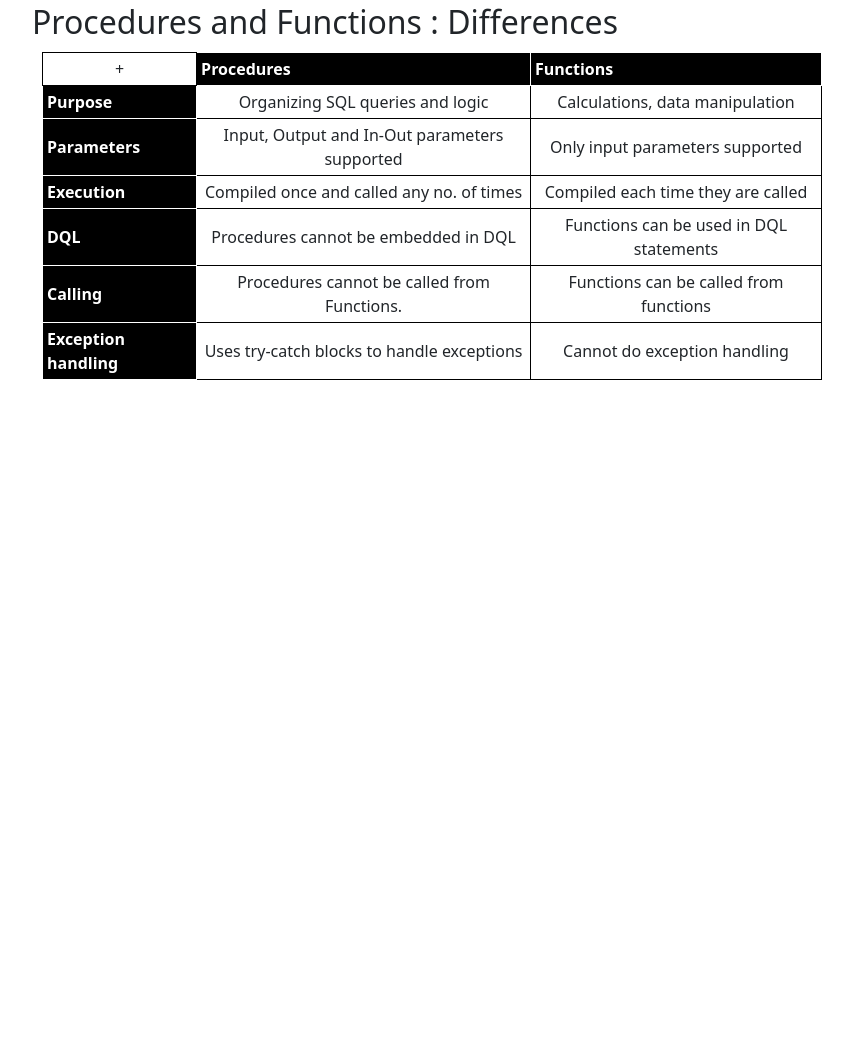
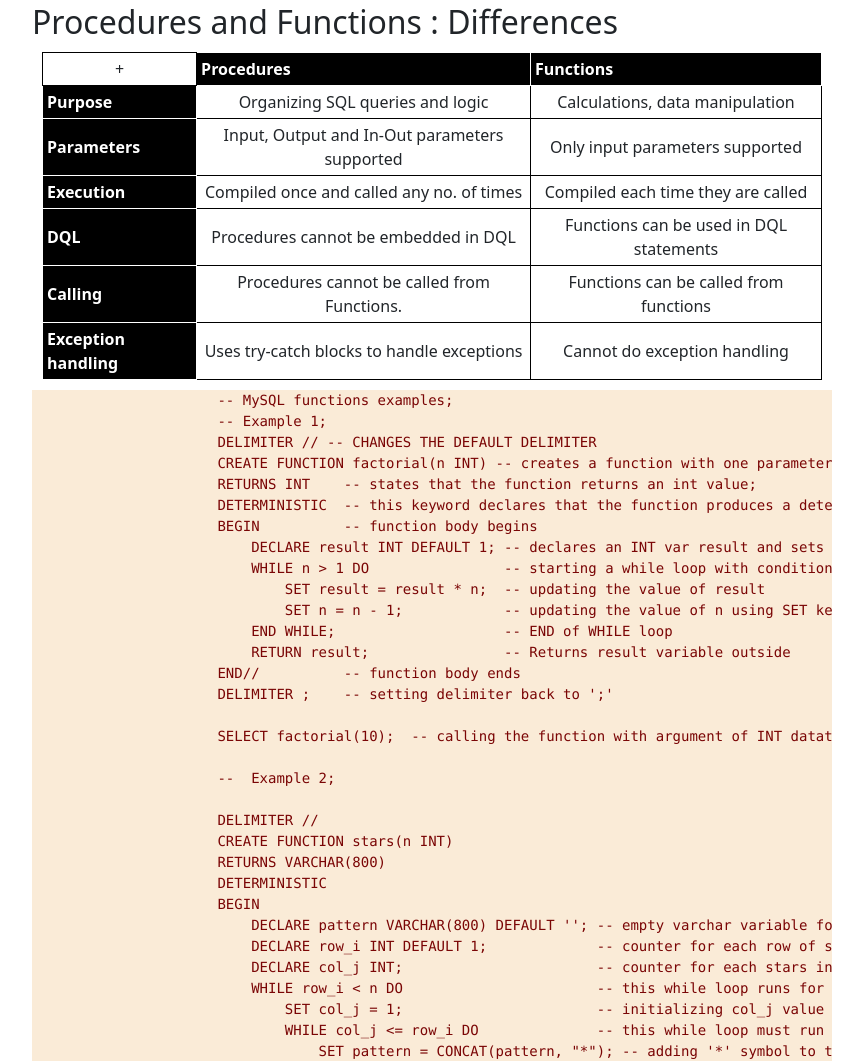
Before and after one commit to ananthakrishnanpta/SQL-tutorials, a plain HTML site: page procnfuncs.html in a window 1280 px wide. Shown: the part 324-1385 px from the top of the page, without its empty margins (208-1071 px from the left). Before the commit the page ends 800 px from the top, so only its background shows below. Drawn offline with nearby package versions, Linux system fonts and the light colour scheme.

Commit message:
added function examples

```diff
--- a/procnfuncs.html
+++ b/procnfuncs.html
@@ -166,6 +166,82 @@
                 </table>
 
             </section>
+            <section>
+                    <div class="code">
+                        <pre>
+                      -- MySQL functions examples;
+                      -- Example 1;
+                      DELIMITER // -- CHANGES THE DEFAULT DELIMITER
+                      CREATE FUNCTION factorial(n INT) -- creates a function with one parameter n of INT datatype
+                      RETURNS INT    -- states that the function returns an int value;
+                      DETERMINISTIC  -- this keyword declares that the function produces a deterministic result
+                      BEGIN          -- function body begins
+                          DECLARE result INT DEFAULT 1; -- declares an INT var result and sets initial value to 1
+                          WHILE n > 1 DO                -- starting a while loop with condition n > 1
+                              SET result = result * n;  -- updating the value of result
+                              SET n = n - 1;            -- updating the value of n using SET keyword
+                          END WHILE;                    -- END of WHILE loop
+                          RETURN result;                -- Returns result variable outside
+                      END//          -- function body ends
+                      DELIMITER ;    -- setting delimiter back to ';'
+
+                      SELECT factorial(10);  -- calling the function with argument of INT datatype as declared.
+
+                      --  Example 2;
+
+                      DELIMITER //
+                      CREATE FUNCTION stars(n INT)
+                      RETURNS VARCHAR(800)
+                      DETERMINISTIC
+                      BEGIN
+                          DECLARE pattern VARCHAR(800) DEFAULT ''; -- empty varchar variable for storing pattern
+                          DECLARE row_i INT DEFAULT 1;             -- counter for each row of stars
+                          DECLARE col_j INT;                       -- counter for each stars in a row
+                          WHILE row_i < n DO                       -- this while loop runs for n number of times to create all rows
+                              SET col_j = 1;                       -- initializing col_j value to 1
+                              WHILE col_j <= row_i DO              -- this while loop must run row_i number of times to concatenate that much stars into result
+                                  SET pattern = CONCAT(pattern, "*"); -- adding '*' symbol to the pattern
+                                  SET col_j = col_j + 1;           -- incrementing the col_j variable to go to the next star in the same row
+                              END WHILE;                           -- end of while loop creating individual rows
+                              SET pattern = CONCAT(pattern, "\n"); -- adding new-line character '\n' to create new row inside the varchar
+                              SET row_i = row_i + 1;               -- incrementing the row_i variable to start working on next row of stars
+                          END WHILE;                               -- end of while loop creating the pattern
+                          RETURN pattern;                          -- returns the created pattern
+                      END //
+                      DELIMITER ;
+
+                      SELECT stars(5);
+
+                      DELIMITER //
+                      CREATE FUNCTION fibonacci_series(n INT)
+                      RETURNS VARCHAR(1000)
+                      DETERMINISTIC
+                      BEGIN
+                          DECLARE a INT DEFAULT 0;                   -- First Fibonacci number
+                          DECLARE b INT DEFAULT 1;                   -- Second Fibonacci number
+                          DECLARE fib VARCHAR(1000) DEFAULT '';      -- String to store Fibonacci series
+                          DECLARE temp INT;                          -- Temporary variable for swapping
+                          DECLARE i INT DEFAULT 1;                   -- Counter for loop
+                          IF n = 1 THEN
+                              RETURN '0';                            -- If only 1 number is needed, return '0'
+                          ELSEIF n = 2 THEN
+                              RETURN '0, 1';                         -- If 2 numbers are needed, return '0, 1'
+                          END IF;
+                          SET fib = CONCAT(a, ', ', b);              -- Initialize string with '0, 1'
+                          WHILE i <= n - 2 DO                        -- Loop to generate remaining numbers
+                              SET temp = b;
+                              SET b = a + b;                         -- Compute the next Fibonacci number
+                              SET a = temp;
+                              SET fib = CONCAT(fib, ', ', b);        -- Append the new number to the series
+                              SET i = i + 1;
+                          END WHILE;
+
+                          RETURN fib;                                -- Return the Fibonacci series as a string
+                      END//
+                      DELIMITER ;
+                        </pre>
+                </div>
+            </section>
         </div>
     </main>
     <footer>
--- a/style.css
+++ b/style.css
@@ -30,3 +30,11 @@ body {
     }
 
 }
+
+
+.code {
+    color: rgb(122, 5, 5);
+    background-color: antiquewhite;
+    width: 100%;
+    margin: auto;
+}
```
